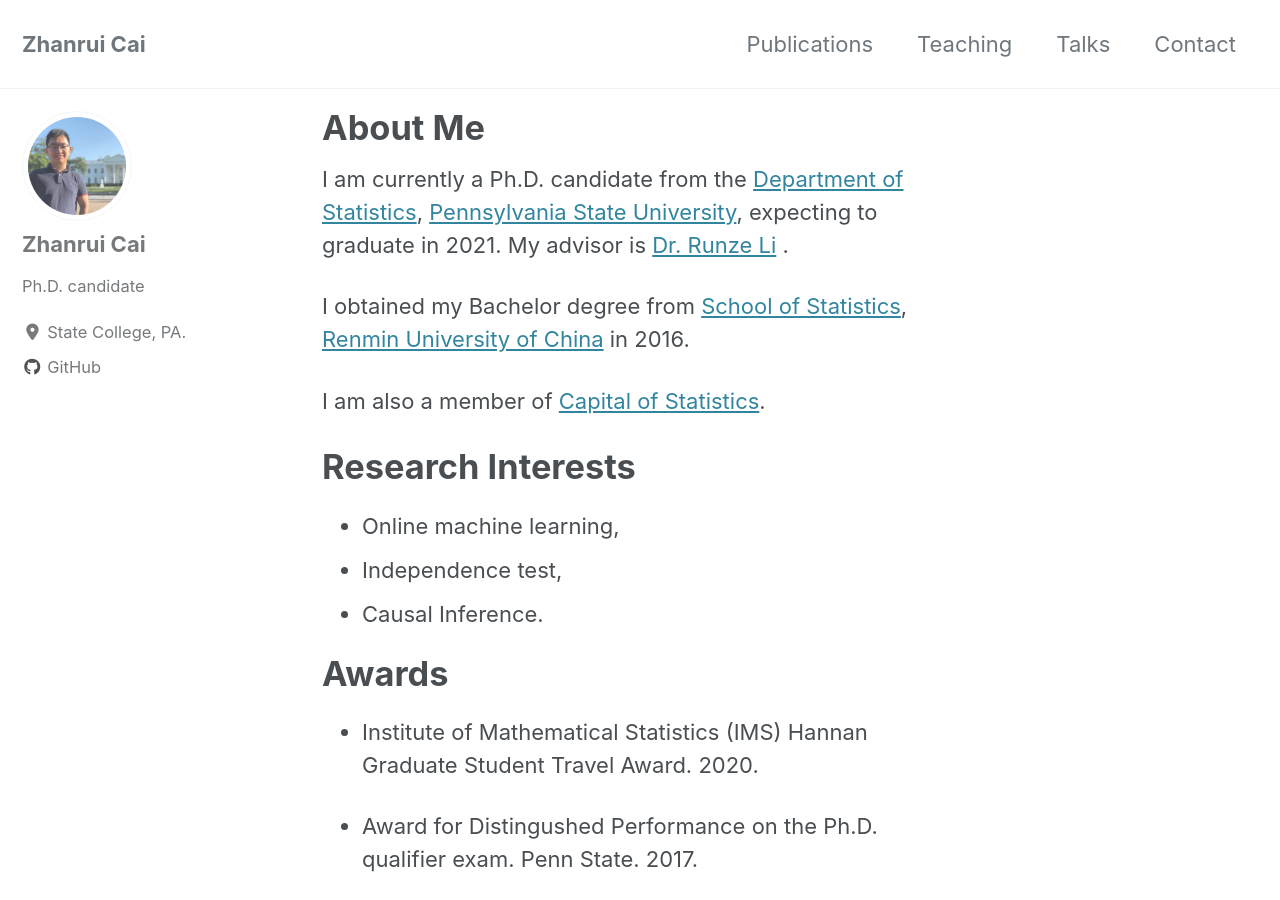
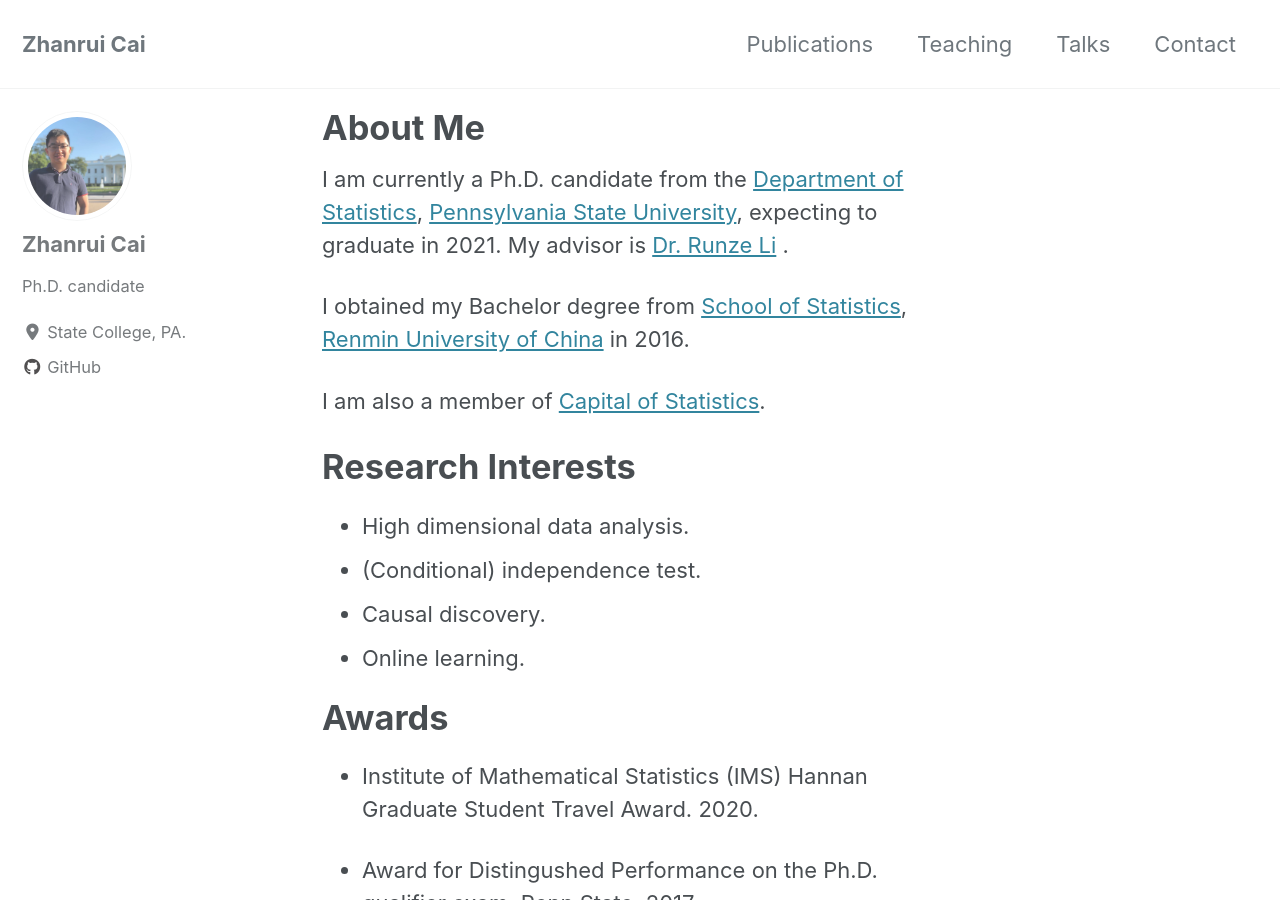
Before and after one commit to zhanruicai/zhanruicai.github.io, a Jekyll site: the page built from index.md, in a window 1280 px wide and 900 px high. Built offline with Jekyll 4.4.1, drawn with Linux system fonts in a browser that asks for light colours; cached includes are drawn as plain includes; nearby versions of some CDN libraries.

Commit message:
new version

```diff
--- a/index.md
+++ b/index.md
@@ -17,9 +17,10 @@ I am also a member of [Capital of Statistics](https://cosx.org/).
 
 # Research Interests
 
-- Online machine learning,
-- Independence test,
-- Causal Inference.
+- High dimensional data analysis.
+- (Conditional) independence test.
+- Causal discovery.
+- Online learning.
 
 # Awards
 
```
